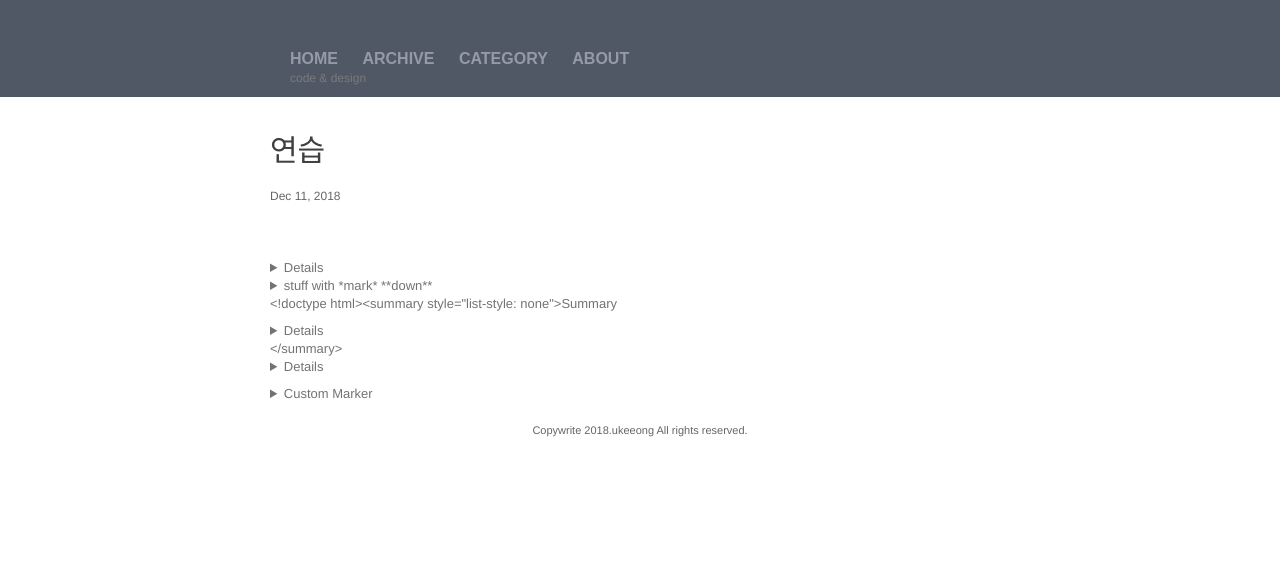
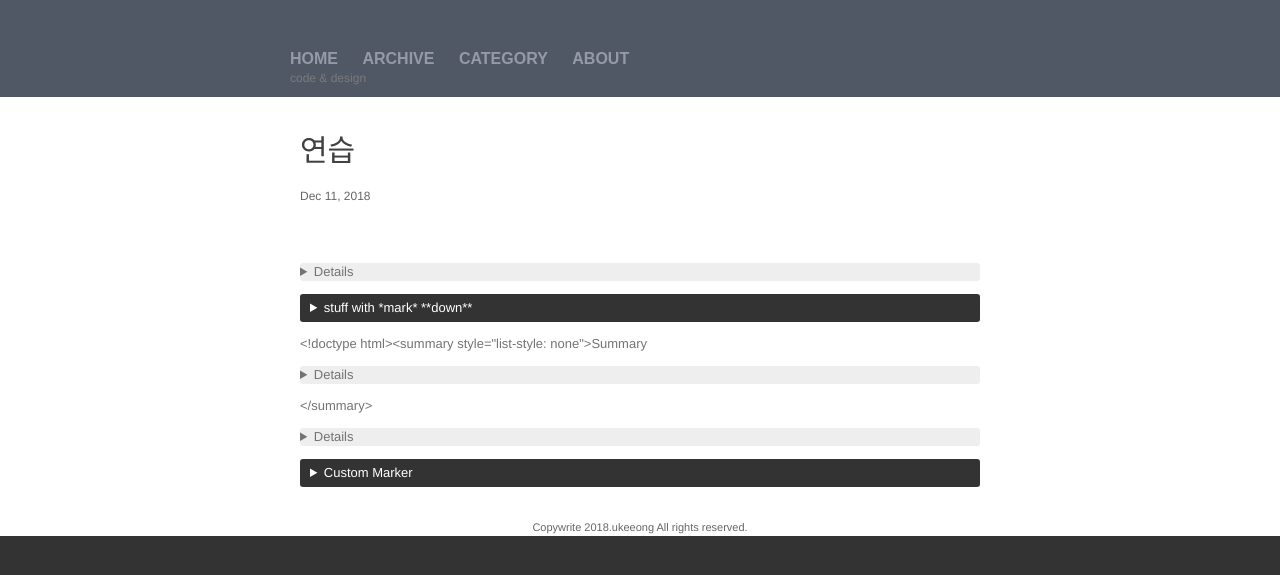
Before and after one commit to ukeeong/ukeeong.github.io, a Jekyll site: the page built from _posts/2018-12-11-연습.markdown, in a window 1280 px wide. Shown: the top 575 px of the page. Built offline with Jekyll 4.4.1, drawn with Linux system fonts in a browser that asks for light colours; comment, search, counter and statistics services are not loaded.

Commit message:
Update main.scss

```diff
--- a/css/main.scss
+++ b/css/main.scss
@@ -59,3 +59,119 @@ $on-laptop:        800px;
     text-align : center;
 
 }
+
+
+
+
+
+
+
+
+*, *:before, *:after {
+  -moz-box-sizing: border-box;
+  -webkit-box-sizing: border-box;
+  box-sizing: border-box;
+}
+
+html {
+  font-family: Helvetica, Arial, sans-serif;
+  font-size: 100%;
+  background: #333;
+  -webkit-font-smoothing: antialiased;
+}
+
+#page-wrapper {
+  width: 640px;
+  background: #FFFFFF;
+  padding: 1em;
+  margin: 1em auto;
+  border-top: 5px solid #69c773;
+  box-shadow: 0 2px 10px rgba(0,0,0,0.8);
+}
+
+h1 {
+  margin-top: 0;
+}
+
+h2 {
+  margin: 1em 0;
+  font-size: 1em;
+}
+
+details {
+  border-radius: 3px;
+  background: #EEE;
+  margin: 1em 0;
+}
+
+summary {
+  background: #333;
+  color: #FFF;
+  border-radius: 3px;
+  padding: 5px 10px;
+  outline: none;
+}
+
+/* Style the summary when details box is open */
+details[open] summary {
+  background: #69c773;
+  color: #333;
+}
+
+/* Custom Markers */
+#custom-marker summary {
+  font-size: 17px;
+  vertical-align: top;
+}
+
+#custom-marker summary::-webkit-details-marker {
+  display: none;
+}
+
+#custom-marker summary:before {
+  display: inline-block;
+  width: 18px;
+  height: 18px;
+  margin-right: 8px;
+  content: "";
+  background-image: url(https://s3-us-west-2.amazonaws.com/s.cdpn.io/4621/treehouse-icon-sprite.png);
+  background-repeat: no-repeat;
+  background-position: 0 0;
+}
+
+#custom-marker[open] summary:before {
+  background-position: -18px 0;
+}
+
+
+table {
+  border: 0;
+  width: 100%;
+}
+
+th, td {
+  vertical-align: top;
+  text-align: left;
+  padding: 0.5em;
+  border-bottom: 1px solid #E6E6E6;
+}
+
+th {
+  width: 200px;
+}
+
+ul {
+  list-style: none;
+  margin: 0;
+  padding: 10px;
+}
+
+li {
+  display: inline;
+  padding-right: 10px;
+}
+
+a {
+  color: #08C;
+  text-decoration: none;
+}
```
